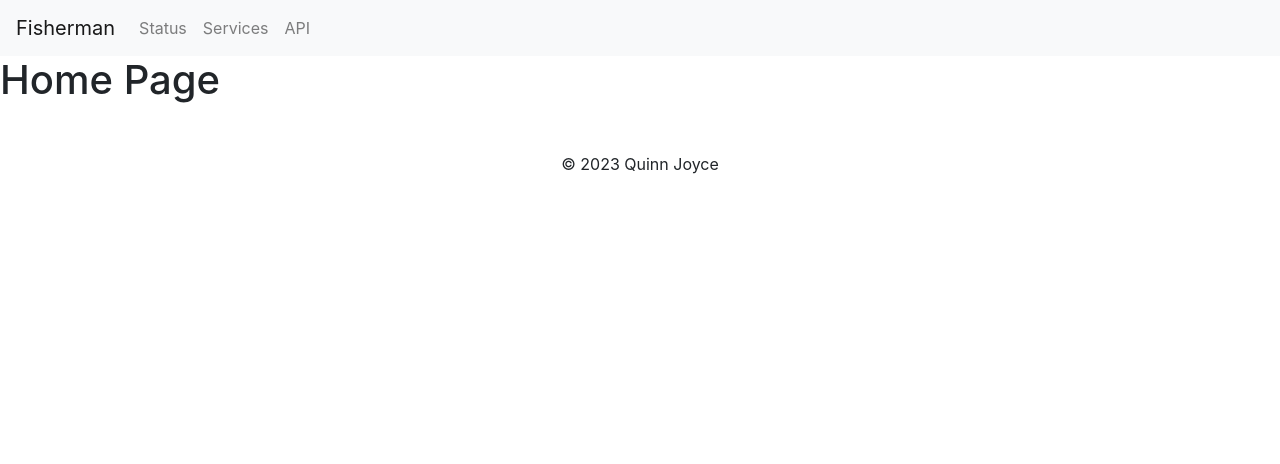
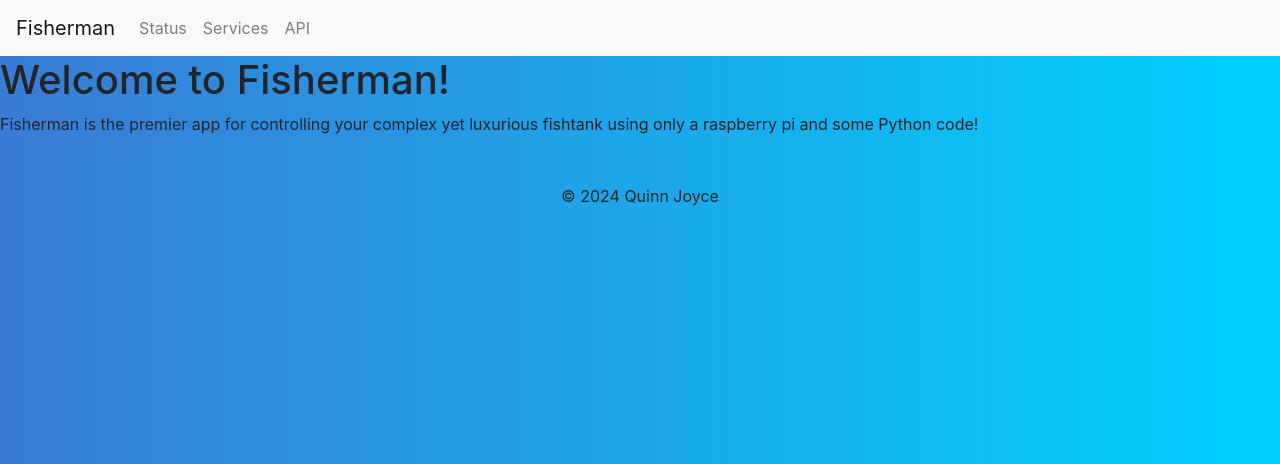
Before and after one commit to qwage/fisherman, a Python web app: template fisherman/fisherman/templates/home.html in a window 1280 px wide. Shown: the top 464 px of the page. Run offline with Jinja, Linux system fonts and the light colour scheme; the template is opened without the code that fills it, so the values that code supplies are empty; some libraries are stand-ins or nearby versions.

Commit message:
updated style for reef background

```diff
--- a/fisherman/fisherman/models.py
+++ b/fisherman/fisherman/models.py
@@ -2,8 +2,11 @@ from django.db import models
 
 
 class SensorModel(models.Model):
-    created = models.DateTimeField(auto_now=True)
+    created = models.DateTimeField(auto_now_add=True)  # use auto_now_add for the creation timestamp
     temperature = models.FloatField()
 
     def __str__(self):
         return f"Sensor reading at {self.id} is {self.temperature} degrees"
+
+    class Meta:  # 'Meta' should be capitalized
+        db_table = 'sensor_data'
--- a/fisherman/fisherman/templates/base.html
+++ b/fisherman/fisherman/templates/base.html
@@ -4,12 +4,21 @@
     <title>{% block title %}Fisherman{% endblock %}</title>
     <!-- Add Bootstrap CSS link here -->
     <link rel="stylesheet" href="https://stackpath.bootstrapcdn.com/bootstrap/4.5.2/css/bootstrap.min.css">
+    <link rel="stylesheet" href="style.css">
+    <style>
+        body {
+            background: #00d2ff;
+            background: -webkit-linear-gradient(to right, #3a7bd5, #00d2ff);
+            background: linear-gradient(to right, #3a7bd5, #00d2ff);
+               }
+</style>
 </head>
 <body>
 <header>
     <nav class="navbar navbar-expand-lg navbar-light bg-light">
         <a class="navbar-brand" href="/">Fisherman</a>
-            <button class="navbar-toggler" type="button" data-toggle="collapse" data-target="#navbarNav" aria-controls="navbarNav" aria-expanded="false" aria-label="Toggle navigation">
+        <button class="navbar-toggler" type="button" data-toggle="collapse" data-target="#navbarNav"
+                aria-controls="navbarNav" aria-expanded="false" aria-label="Toggle navigation">
             <span class="navbar-toggler-icon"></span>
         </button>
         <div class="collapse navbar-collapse" id="navbarNav">
@@ -34,7 +43,7 @@
     <div class="container">
         <div class="row">
             <div class="col-md-12 text-center">
-                    <p>&copy; 2023 Quinn Joyce</p>
+                <p>&copy; 2024 Quinn Joyce</p>
             </div>
         </div>
     </div>
--- a/fisherman/fisherman/templates/home.html
+++ b/fisherman/fisherman/templates/home.html
@@ -1,7 +1,12 @@
 {% extends 'base.html' %}
 
-{% block title %}My Blog Post - My Django App{% endblock %}
+{% block title %}Fisherman - Home{% endblock %}
 
 {% block content %}
-    <h1>Home Page</h1>
+
+    <h1>Welcome to Fisherman!</h1>
+    <p>Fisherman is the premier app for controlling your complex yet luxurious fishtank using only a raspberry pi and some
+    Python code!
+    </p>
+
 {% endblock %}
```
Lines whose indentation alone changed are shown as unchanged.
